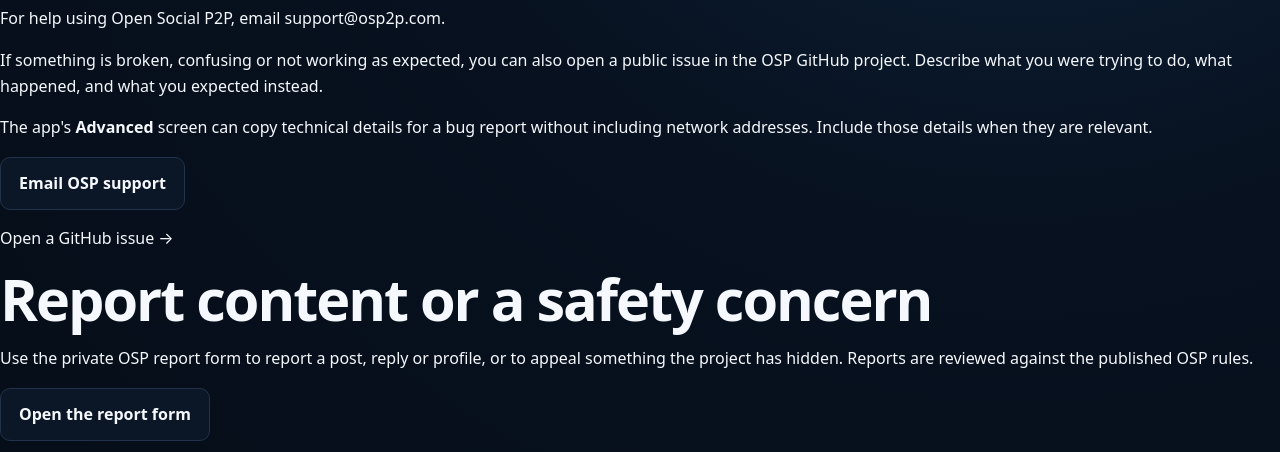
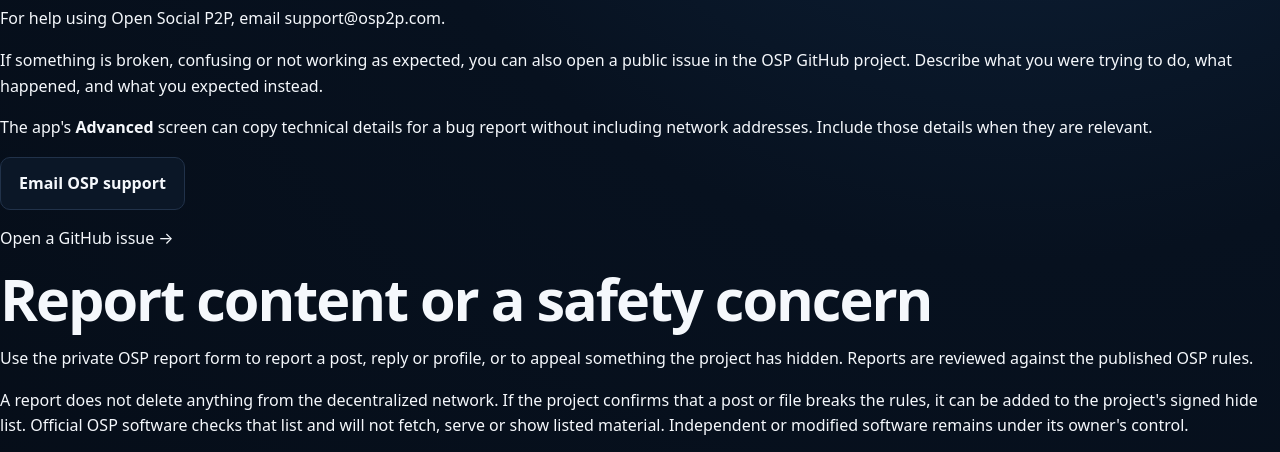
Before and after one commit to Jayotis/osp2p-site, a plain HTML site: page public/support/index.html in a window 1280 px wide. Shown: the part 468-920 px from the top of the page. Drawn offline with Linux system fonts and the light colour scheme.

Commit message:
Explain report enforcement through signed hide list

```diff
--- a/public/support/index.html
+++ b/public/support/index.html
@@ -55,6 +55,7 @@
 
         <h2>Report content or a safety concern</h2>
         <p>Use the private OSP report form to report a post, reply or profile, or to appeal something the project has hidden. Reports are reviewed against the published OSP rules.</p>
+        <p>A report does not delete anything from the decentralized network. If the project confirms that a post or file breaks the rules, it can be added to the project's signed hide list. Official OSP software checks that list and will not fetch, serve or show listed material. Independent or modified software remains under its owner's control.</p>
         <p><a class="button secondary" href="/report/">Open the report form</a></p>
         <p><a class="text-link" href="/terms/">Read the OSP Terms of use →</a></p>
 
```
